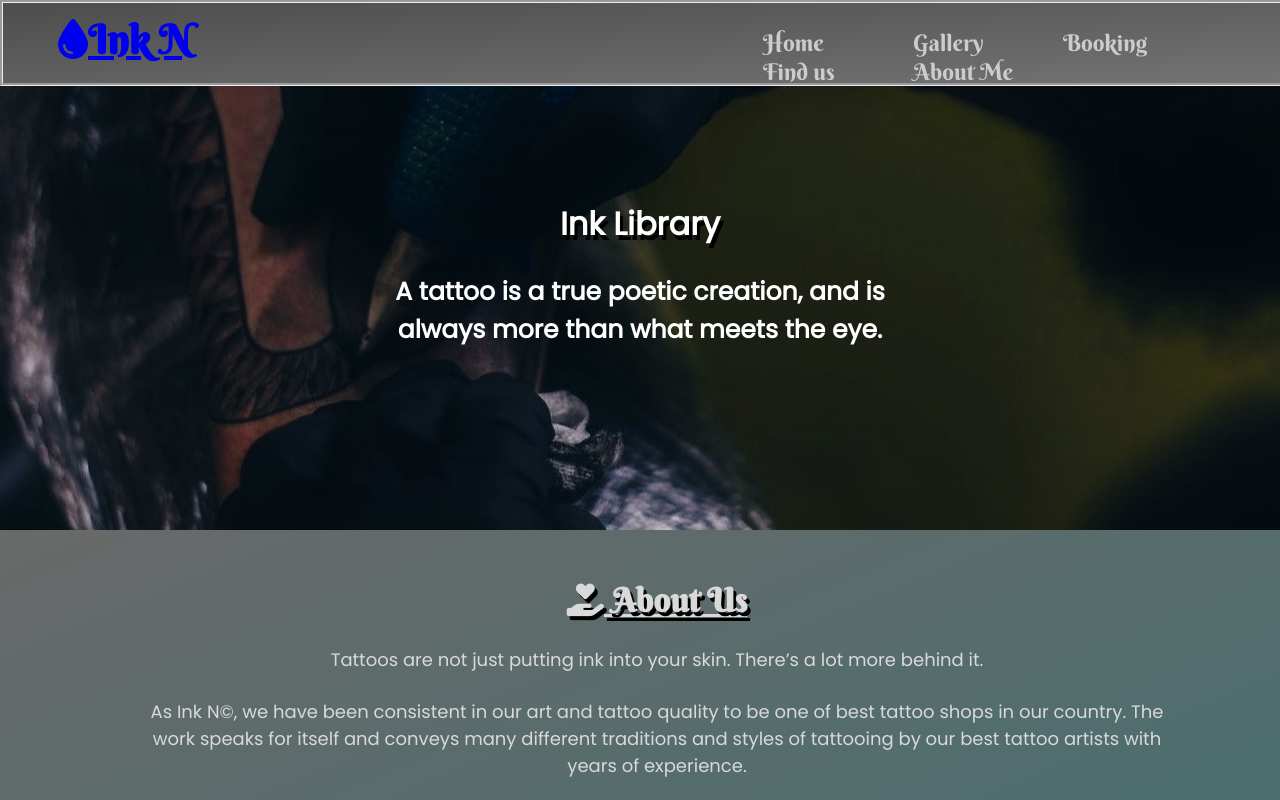
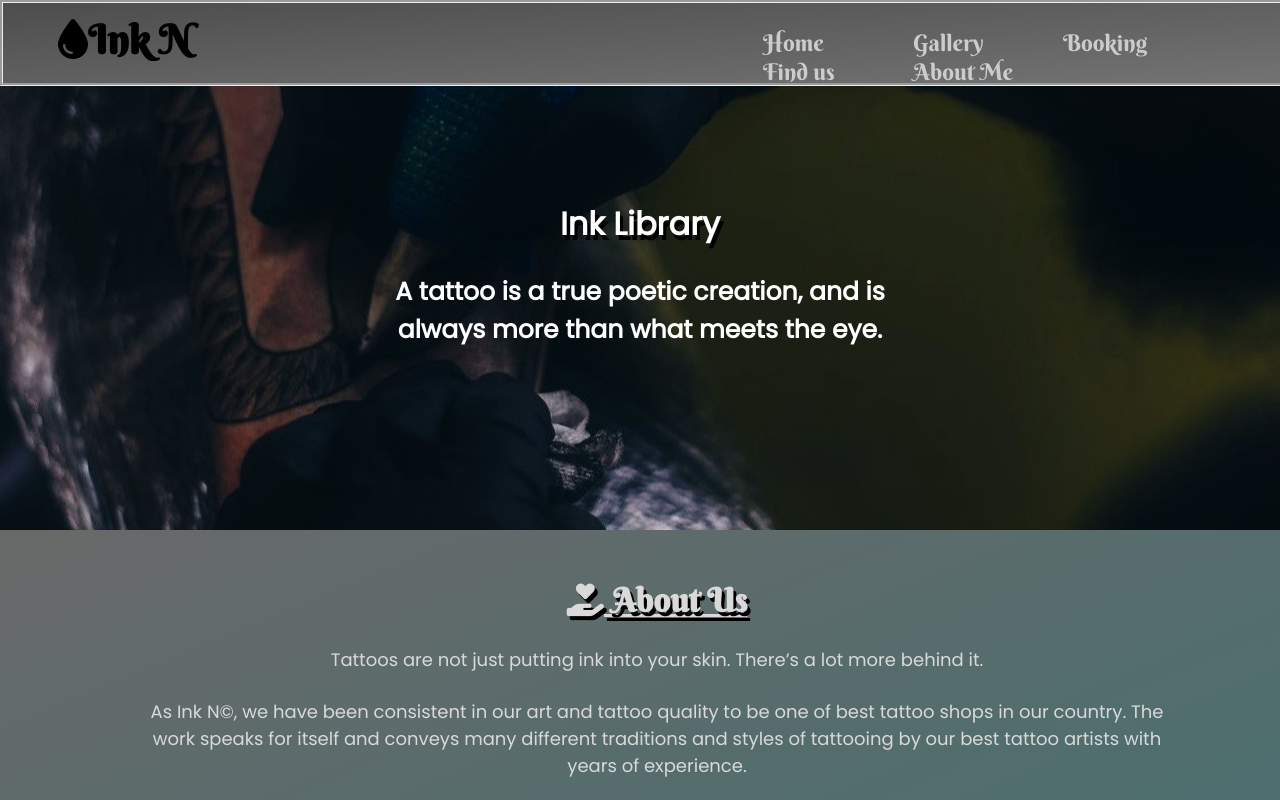
Before and after one commit to nevenavidakovic/inkn.github.io, a plain HTML site: page index.html in a window 1280 px wide. Shown: the top 800 px of the page. Drawn offline with Linux system fonts and the light colour scheme.

Commit message:
Update style.css

```diff
--- a/assets/style.css
+++ b/assets/style.css
@@ -27,6 +27,11 @@ body {
 	margin-top:12px;
 	margin-left:55px;
 	color:#1a1a1a;
+}
+
+#naziv a{
+	text-decoration:none;
+	color:black;
 }
 
 .meni ul {
```
